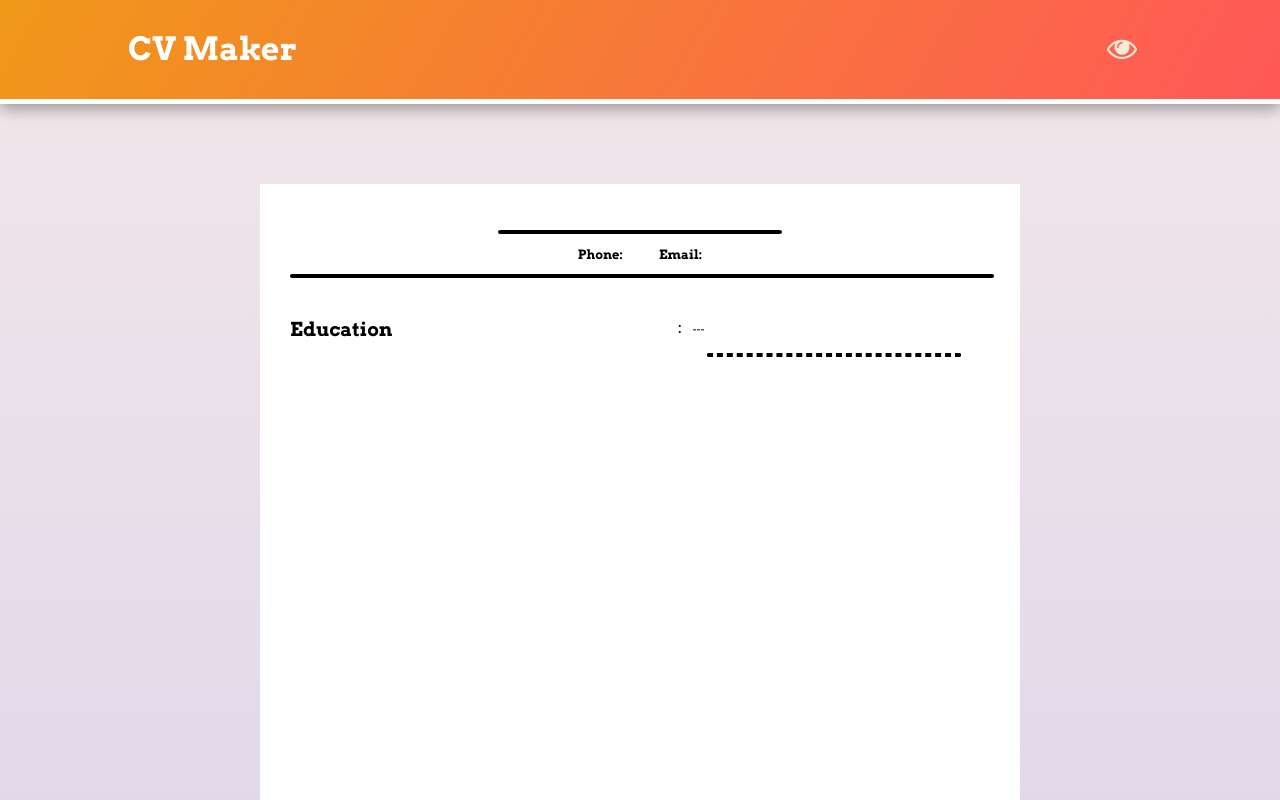
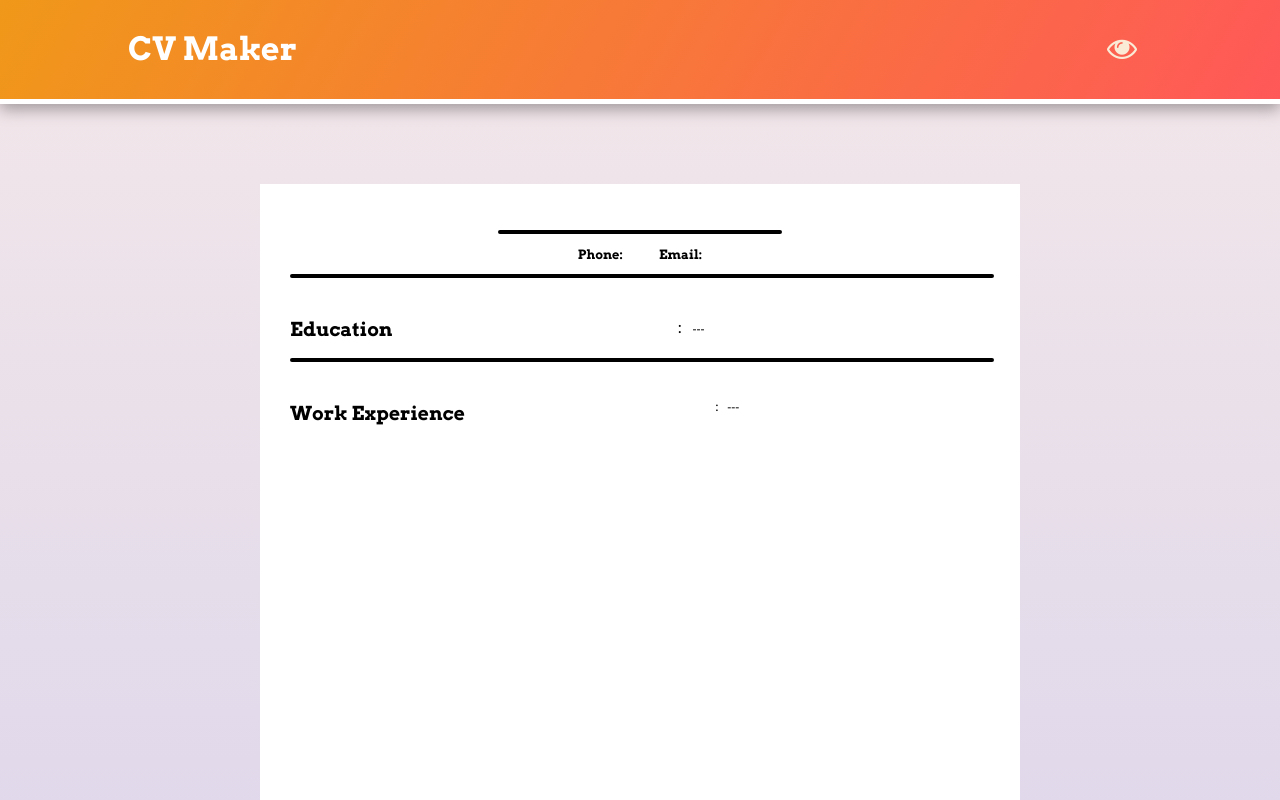
Before and after one commit to Dvdt5/Odin_Project---CV_Application, a React (Vite) app: page / in a window 1280 px wide. Both pictures are taken after a click on the button 1122 px from the left and 49 px from the top of the page. Shown: the top 800 px of the page. Built offline with nearby package versions, Linux system fonts and the light colour scheme; a web font is replaced by a local one.

Commit message:
added work section

```diff
--- a/src/components/CVSheet/CvSheet.css
+++ b/src/components/CVSheet/CvSheet.css
@@ -5,7 +5,7 @@
     background-color: white;
     margin: 10vh auto;
     width: 700px;
-    height: 100vh;
+    min-height: 100vh;
     padding: 30px;
     font-size: 0.8rem;
 }
@@ -20,12 +20,13 @@
     gap: 36px;
 }
 
-#cvEducation {
+#cvEducation, #cvWork {
     display: grid;
     grid-template-columns: auto auto;
     grid-template-rows: 1;
     padding-top: 24px;
 }
+
 
 .cvHr {
     border-color: black;
--- a/src/components/CVSheet/CvSheet.jsx
+++ b/src/components/CVSheet/CvSheet.jsx
@@ -30,10 +30,28 @@ function CvSheet({generalInfo, workInfo, educationInfo}){
             <div className="cvEducationItem">
                 <p>{education.titleOfStudy}: &nbsp;  <span className="cvDate">{education.dateOfStudyStart} --- {education.dateOfStudyEnd}</span></p>
                 <p><strong>{education.schoolName}</strong></p>
-                <p></p>
-                <p></p>
             </div>
-            <hr className="hrStriped"/>
+
+            </>
+            )})}
+            </div>
+        </div>
+        <hr className="cvHrLong"/>
+        <div id="cvWork">
+            <div>
+            <h2>Work Experience</h2>
+            </div>
+            <div>
+            {workInfo.map((work)=>{
+            return (
+            <>
+
+            <div className="cvWorkItem">
+                <p>{work.positionTitle}: &nbsp;  <span className="cvDate">{work.dateOfWorkStart} --- {work.dateOfWorkEnd}</span></p>
+                <p><strong>{work.companyName}</strong></p>
+                <p>{work.mainResponsibilities}</p>
+            </div>
+
             </>
             )})}
             </div>
```
